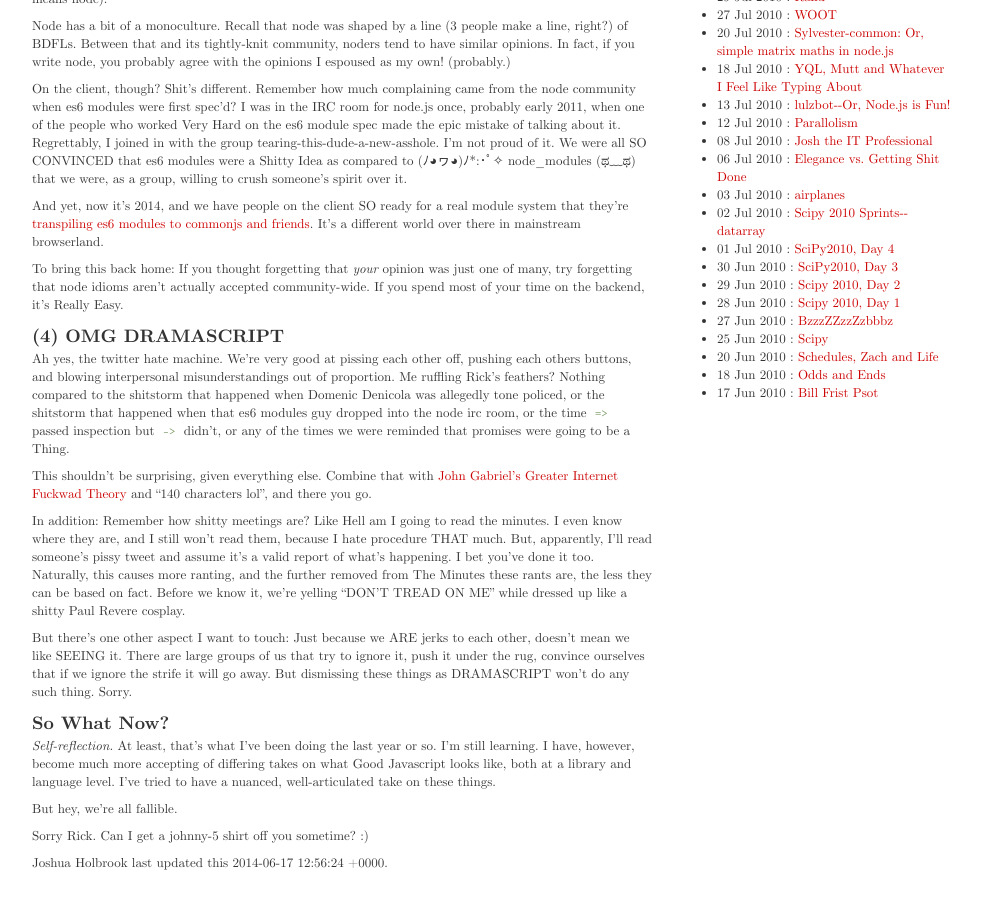
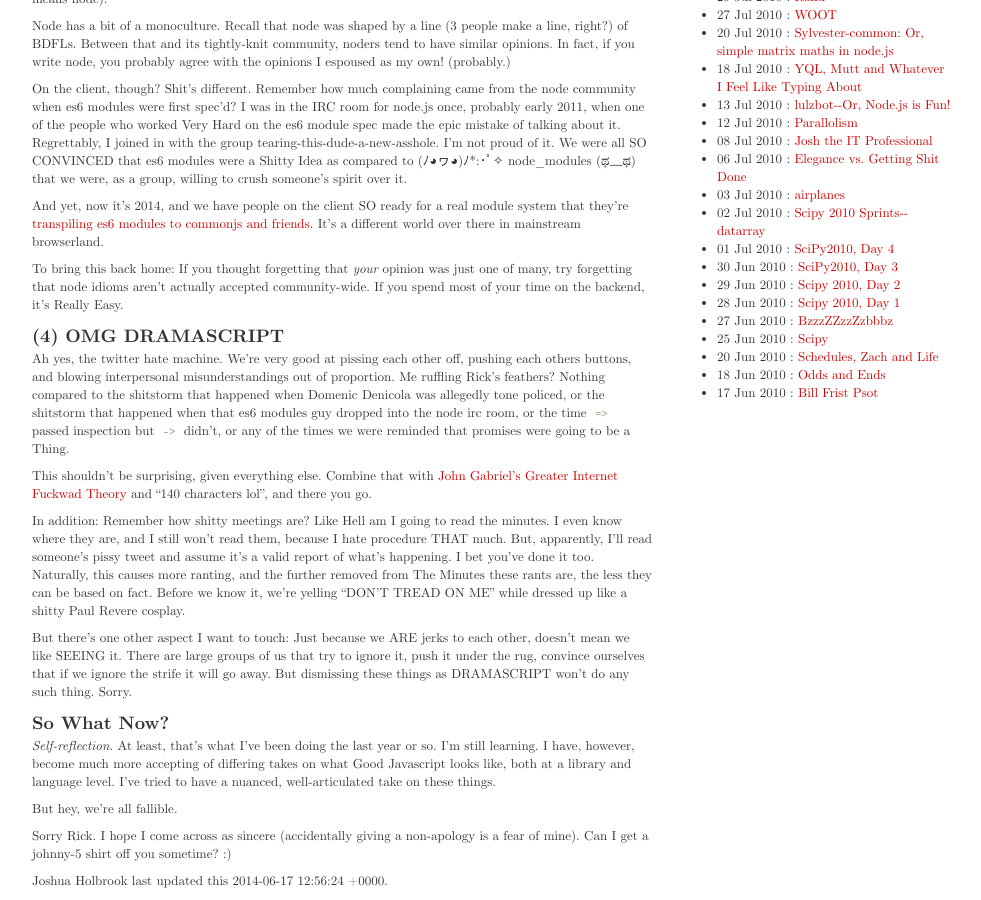
Before and after one commit to jfhbrook/jfhbrook.github.io, a Jekyll site: the page built from _posts/2014-06-17-tc39.md, in a window 1280 px wide and 900 px high, scrolled down 1316 px. Shown: the whole window, without its empty margins (138-1119 px from the left). Built offline with Jekyll 4.4.1, drawn with Linux system fonts in a browser that asks for light colours; nearby versions of some CDN libraries.

Commit message:
Minor note

```diff
--- a/_posts/2014-06-17-tc39.md
+++ b/_posts/2014-06-17-tc39.md
@@ -75,4 +75,4 @@ But there's one other aspect I want to touch: Just because we ARE jerks to each
 
 But hey, we're all fallible.
 
-Sorry Rick. Can I get a johnny-5 shirt off you sometime? :)
+Sorry Rick. I hope I come across as sincere (accidentally giving a non-apology is a fear of mine). Can I get a johnny-5 shirt off you sometime? :)
```
